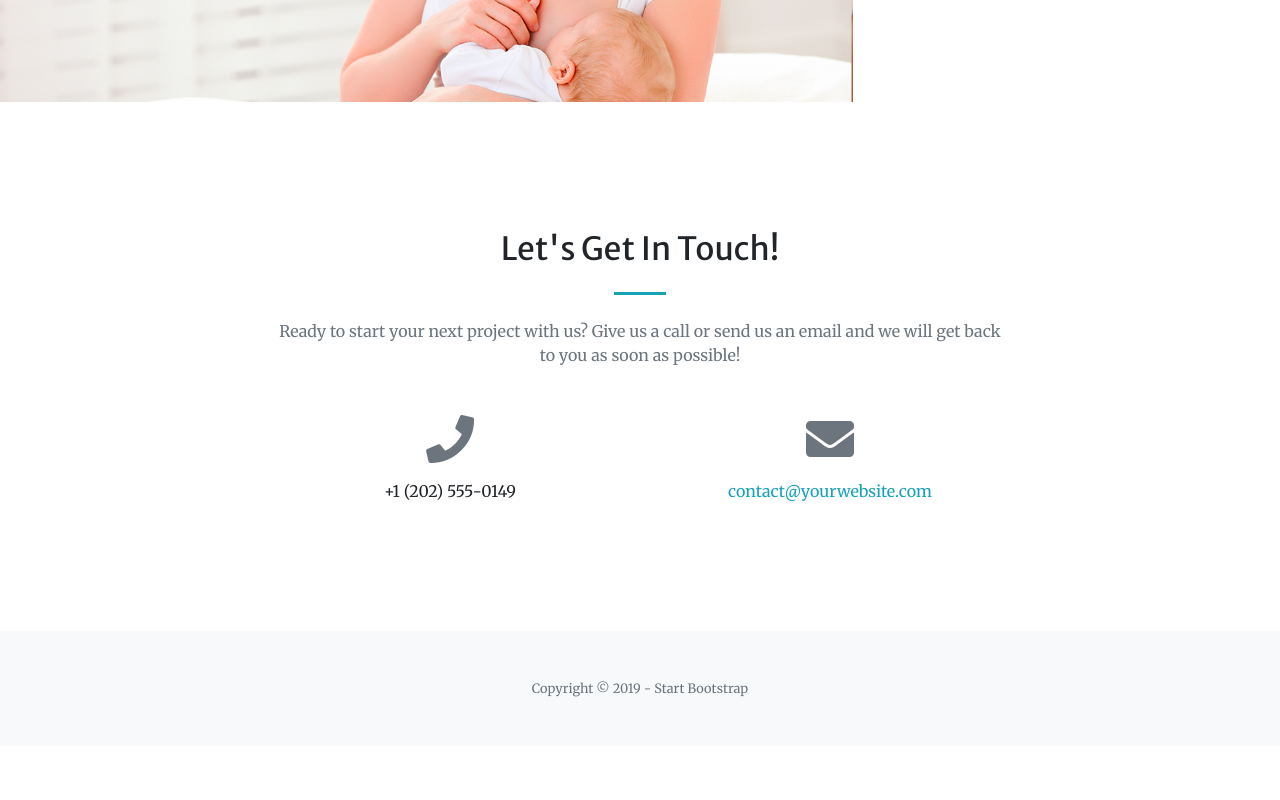
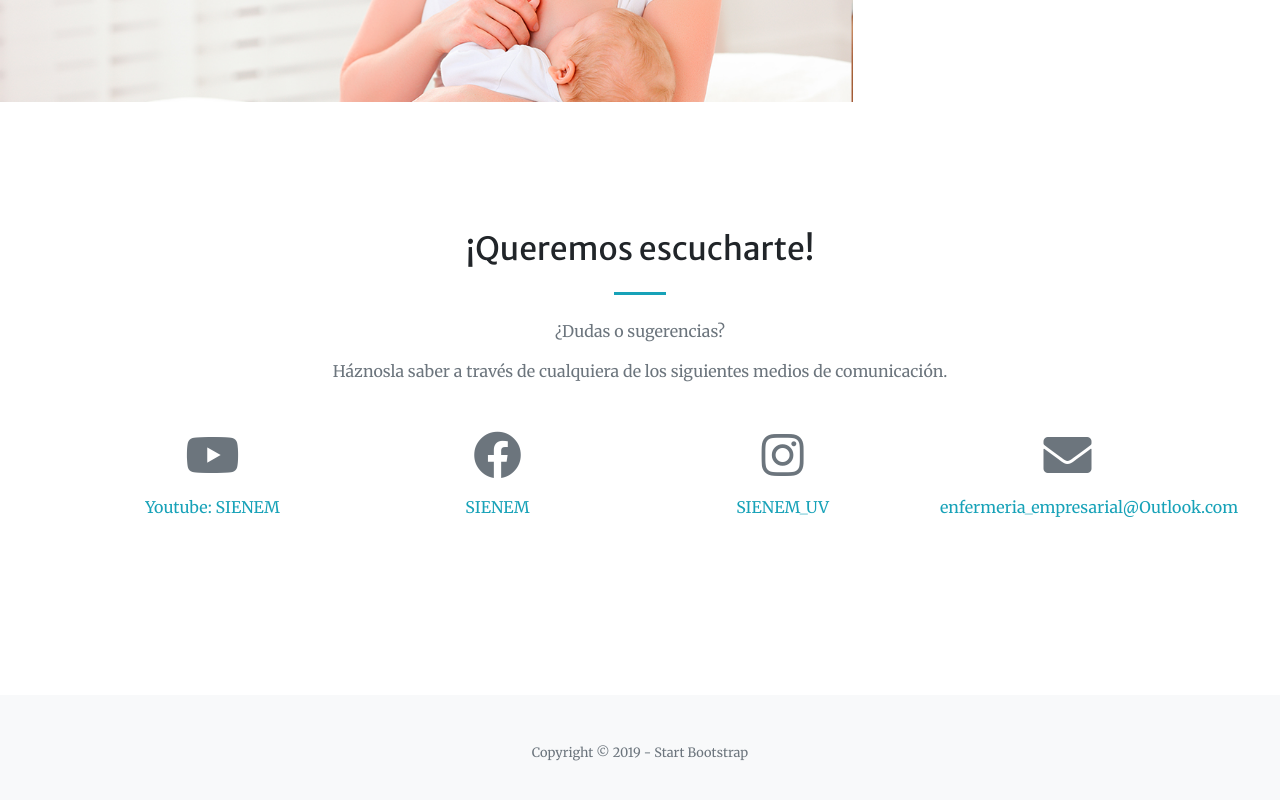
Before and after one commit to angelterron/SIENEM, a website with bundled scripts: page src/main/webapp/index.html in a window 1280 px wide. Shown: the part 2383-3183 px from the top of the page. Before the commit the page ends 3129 px from the top, so only its background shows below. Built offline with nearby package versions, Linux system fonts and the light colour scheme.

Commit message:
Add files via upload

```diff
--- a/src/main/webapp/index.html
+++ b/src/main/webapp/index.html
@@ -8,7 +8,7 @@
         <meta name="description" content="">
         <meta name="author" content="">
 
-        <title>Creative - Start Bootstrap Theme</title>
+        <title>SIENEM</title>
 
         <!-- Font Awesome Icons -->
         <link href="vendor/fontawesome-free/css/all.min.css" rel="stylesheet" type="text/css">
@@ -183,21 +183,34 @@
           <div class="container">
             <div class="row justify-content-center">
               <div class="col-lg-8 text-center">
-                        <h2 class="mt-0">Let's Get In Touch!</h2>
+                <h2 class="mt-0">¡Queremos escucharte!</h2>
                 <hr class="divider my-4">
-                        <p class="text-muted mb-5">Ready to start your next project with us? Give us a call or send us an email and we will get back to you as soon as possible!</p>
+                  <p class="text-muted">¿Dudas o sugerencias?</p>
+                  <p class="text-muted mb-5">Háznosla saber a través de cualquiera de los siguientes medios de comunicación.</p>
               </div>
             </div>
             <div class="row">
-                    <div class="col-lg-4 ml-auto text-center mb-5 mb-lg-0">
-                        <i class="fas fa-phone fa-3x mb-3 text-muted"></i>
-                        <div>+1 (202) 555-0149</div>
+
+              <div class="col-lg-3 ml-auto text-center mb-5 mb-lg-0">
+                <i class="fab fa-youtube fa-3x mb-3 text-muted"></i>
+                <a class="d-block" href="https://www.youtube.com/channel/UC6C81IsEYZYRcDKCX_rZBFg">Youtube: SIENEM</a>
               </div>
-                    <div class="col-lg-4 mr-auto text-center">
-                        <i class="fas fa-envelope fa-3x mb-3 text-muted"></i>
-                        <!-- Make sure to change the email address in anchor text AND the link below! -->
-                        <a class="d-block" href="mailto:contact@yourwebsite.com">contact@yourwebsite.com</a>
+
+              <div class="col-lg-3 mb-5 mr-auto text-center">
+                <i class="fab fa-facebook fa-3x mb-3 text-muted"></i>
+                <a class="d-block" href="https://www.facebook.com/Sistema-de-Enfermeria-Empresarial-346613772629611/">SIENEM</a>
               </div>
+
+              <div class="col-lg-3 mb-5 mr-auto text-center">
+                <i class="fab fa-instagram fa-3x mb-3 text-muted"></i>
+                <a class="d-block" href="https://www.instagram.com/sienem_uv/">SIENEM_UV</a>
+              </div>
+
+              <div class="col-lg-3 mb-5 mr-auto text-center">
+                <i class="fas fa-envelope fa-3x mb-3 text-muted   "></i>
+                <a class="d-block"  href="mailto:enfermeria_empresarial@Outlook.com">enfermeria_empresarial@Outlook.com</a>
+              </div>
+
             </div>
           </div>
         </section>
```
Lines whose indentation alone changed are shown as unchanged.
